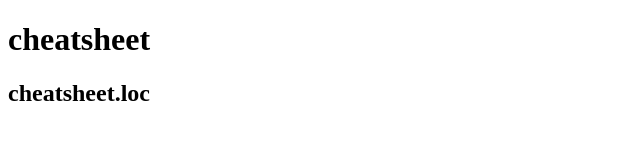
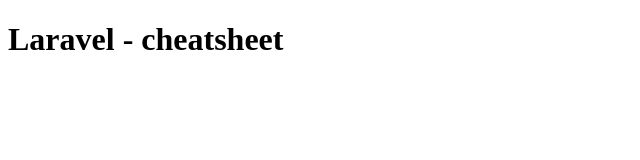
Before and after one commit to yargrinders/cheatsheet, a plain HTML site: page index.html in a window 1280 px wide. Shown: the whole page, without its empty margins (0-640 px from the left). Drawn offline with Linux system fonts and the light colour scheme.

Commit message:
test git

```diff
--- a/index.html
+++ b/index.html
@@ -7,7 +7,6 @@
     <title>Laravel - cheatsheet</title>
 </head>
 <body>
-    <h1>cheatsheet</h1>
-    <h2>cheatsheet.loc</h2>
+    <h1>Laravel - cheatsheet</h1>
 </body>
 </html>
```
